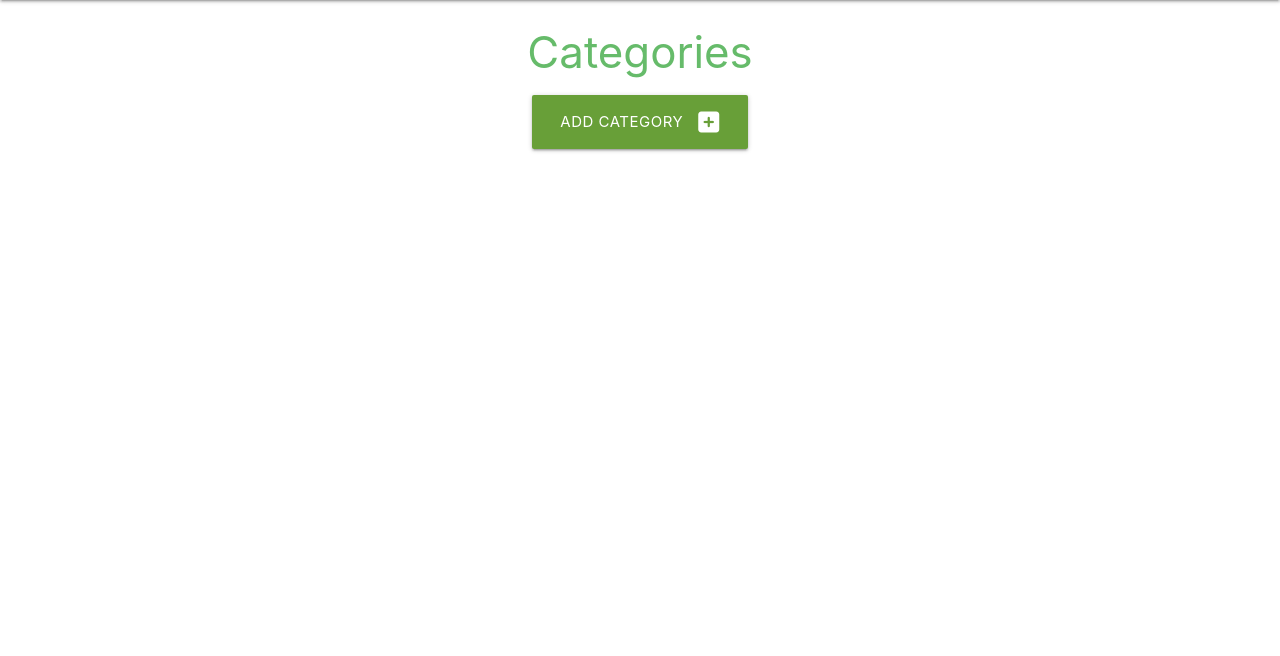
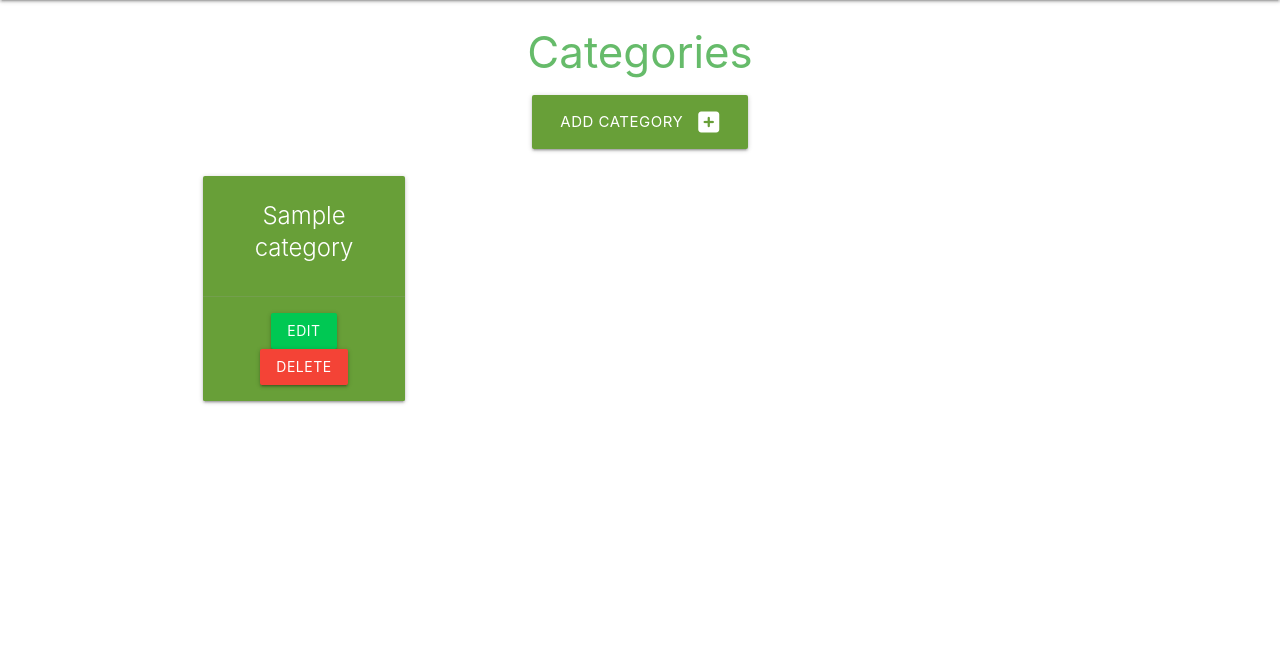
Before and after one commit to alexkisielewicz/task-manager, a Flask app: page /categories in a window 1280 px wide. Shown: the part 64-720 px from the top of the page. Run offline with Flask 3, Linux system fonts and the light colour scheme; tables that the repository leaves empty hold one stand-in row (values such as "Sample post"); some libraries are stand-ins or nearby versions.

Commit message:
following lessons

```diff
--- a/run.py
+++ b/run.py
@@ -10,6 +10,7 @@ if __name__ == "__main__":
     )
 
 
+# add to import - db from taskmanager
 # def create_tables(self):
 #     with app.app_context():
 #         db.create_all()
--- a/taskmanager/routes.py
+++ b/taskmanager/routes.py
@@ -12,21 +12,26 @@ def home():
 
 @app.route("/categories")
 def categories():
-    return render_template("categories.html")
+    categories = list(Category.query.order_by(Category.category_name).all())
+    # cursor objec similar to array or list of objects
+    return render_template("categories.html", categories=categories)
 
 
 # we will be submitting form to the DB so need to include 2 methods
 @app.route("/add_category", methods=["GET", "POST"])
 def add_category():
-    if request.method== "POST":
-        # if requested method == POST, we create instance of category using imported model
+    if request.method == "POST":
+        # if requested method == POST, we create instance of category
+        # using imported model
         # now we need to import request from  flask at the top of the file
         category = Category(category_name=request.form.get("category_name"))
         db.session.add(category)
         db.session.commit()
-        # now we need to import redirect and url_for from flask at the top of the file
+        # now we need to import redirect and url_for from flask at
+        # the top of the file
         return redirect(url_for("categories"))
     return render_template("add_category.html")
 
-# by default the normal method is GET so it'll behave as else condition and return render_template
-# from outside of the block, POST block is indented, can be split to two separate functions
+# by default the normal method is GET so it'll behave as else condition
+# and return render_template from outside of the block, POST block is indented,
+# can be split to two separate functions
--- a/taskmanager/templates/categories.html
+++ b/taskmanager/templates/categories.html
@@ -9,6 +9,24 @@
             Add Category <i class="fas fa-plus-square right"></i>
         </a>
     </div>
+</div>
+
+<div class="row">
+    {% for category in categories %}
+    <div class="col s12 m6 l3">
+        <div class="card light-green darken-2 center-align">
+            <div class="card-content white-text">
+                <span class="card-title">{{ category.category_name }}</span>
+                <!-- or could be .category_id -->
+
+            </div>
+            <div class="card-action">
+                <a href="#" class="btn green accent-4">Edit</a>
+                <a href="#" class="btn red">Delete</a>
+            </div>
+        </div>
     </div>
+    {% endfor %}
+</div>
 
 {% endblock %}
```
